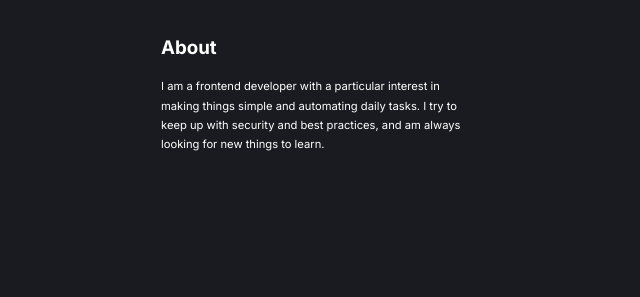
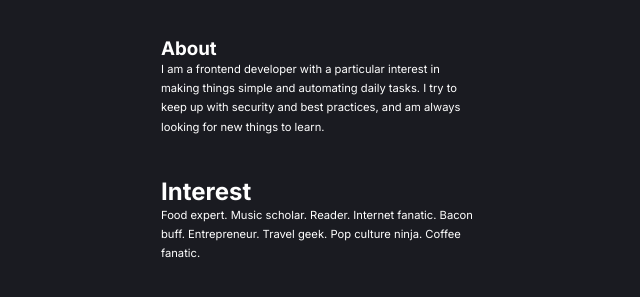
Before and after one commit to f8makinde/Digital-Business-Card-1, a React app: page / in a window 1280 px wide. Shown: the part 591-888 px from the top of the page, without its empty margins (319-959 px from the left). Before the commit the page ends 848 px from the top, so only its background shows below. Built offline with nearby package versions, Linux system fonts and the light colour scheme.

Commit message:
interests section completed

```diff
--- /dev/null
+++ b/src/Interests.js
@@ -0,0 +1,10 @@
+import React from 'react'
+
+export default function Interest(){
+    return(
+        <section className='interests--section'>
+            <h1 className='interests--bold'>Interest</h1>
+            <p className='interests--light'>Food expert. Music scholar. Reader. Internet fanatic. Bacon buff. Entrepreneur. Travel geek. Pop culture ninja. Coffee fanatic.</p>
+        </section>
+    )
+}
--- a/src/index.js
+++ b/src/index.js
@@ -3,11 +3,13 @@ import ReactDOM from 'react-dom'
 import './style.css'
 import Info from './Info'
 import About  from './About'
+import Interest from './Interests'
 function Index(){
   return (
     <div>
-      <Info/>
-      <About/>
+      <Info />
+      <About />
+      <Interest />
     </div>
   )
 }
--- a/src/style.css
+++ b/src/style.css
@@ -54,15 +54,37 @@ body{
 color: white;
 margin: auto;
 width: 320px;
-padding: 20px;
+padding: 40px;
 }
 .about--bold{
     font-family: 'Inter', sans-serif;
     font-weight: 700;
+    margin: 0;
+    padding: 0;
 }
 .about--light{
     font-family: 'Inter', sans-serif;
     font-weight: 400;
     font-size: 0.70rem;
     line-height: 1.2rem;
+    margin: 0;
 }
+.interests--section{
+color: white;
+margin: auto;
+width: 320px;
+}
+.interests--bold{
+    font-family: 'Inter', sans-serif;
+    font-weight: 700;
+    margin: 0;
+    padding: 0;
+}
+
+.interests--light{
+    font-family: 'Inter', sans-serif;
+    font-weight: 400;
+    font-size: 0.70rem;
+    line-height: 1.2rem;
+    margin: 0;
+}
```
Also changed, not shown: src/Footer.js (added).
